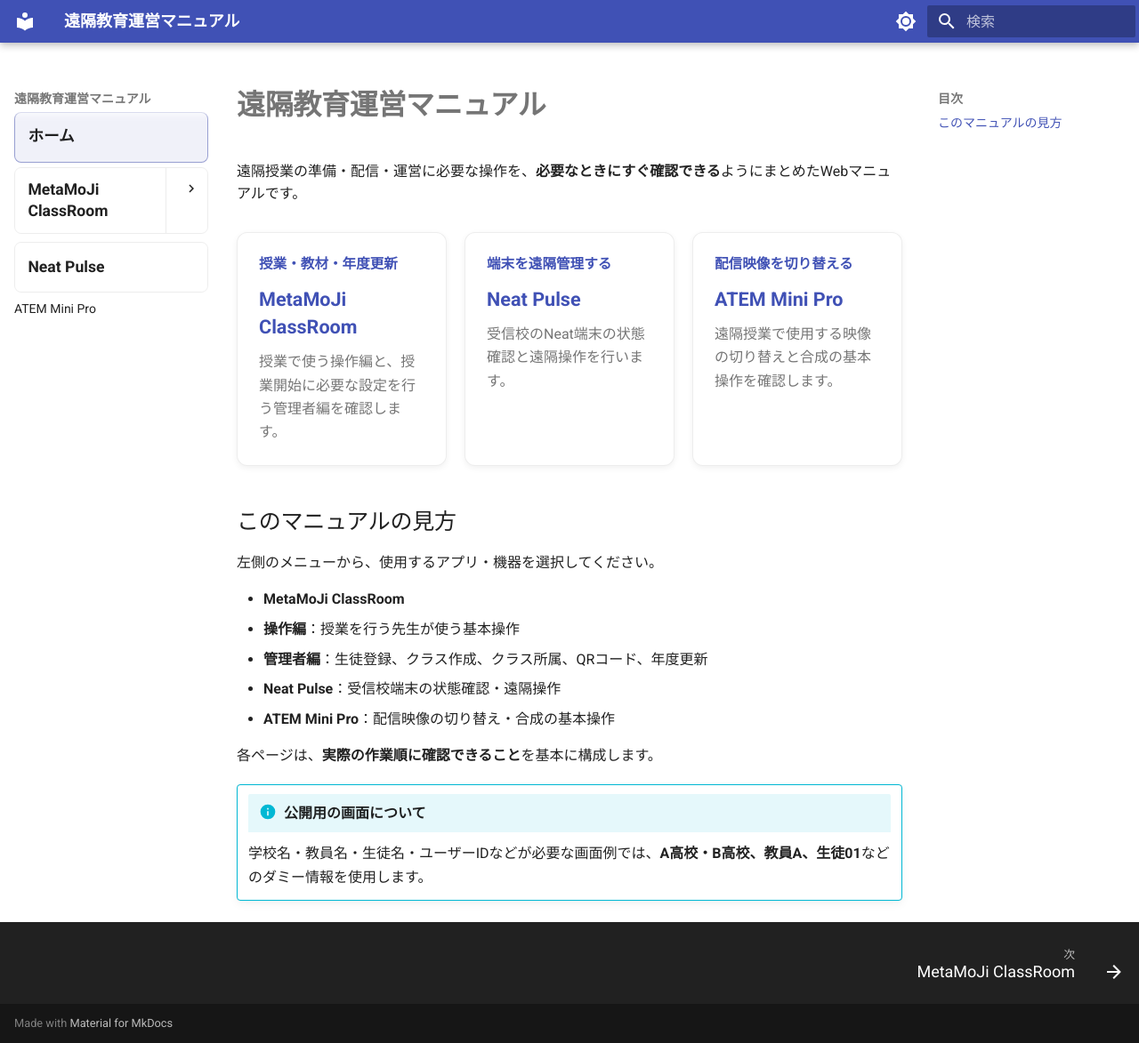
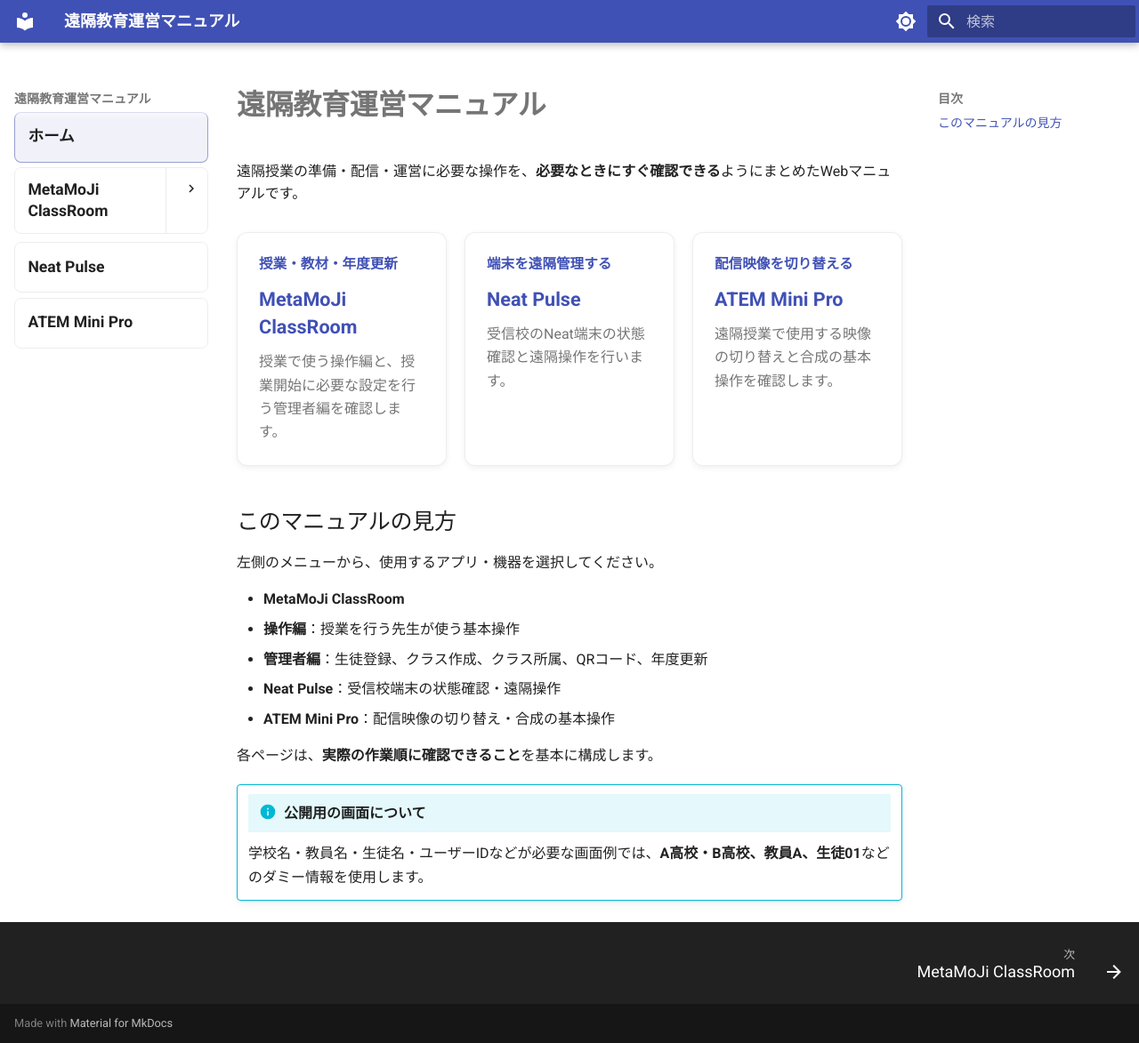
Before and after one commit to a-recs/remote-manual, an MkDocs documentation site: the page built from docs/index.md, in a window 1280 px wide and 1173 px high. Shown: the whole window at 89% size. Built offline with MkDocs 1.6.1 and Material for MkDocs 9.7.7, drawn with Linux system fonts in a browser that asks for light colours.

Commit message:
Match ATEM sidebar styling with top-level manuals

```diff
--- a/docs/stylesheets/sidebar-v2.css
+++ b/docs/stylesheets/sidebar-v2.css
@@ -1,26 +1,28 @@
 /* A-RECS 左ナビゲーション
-   方針：トップ3項目は入口として明確に、MetaMoJi配下は同じ階層の子メニューとして表示する。 */
+   方針：トップ4項目は入口として明確に、MetaMoJi配下は同じ階層の子メニューとして表示する。 */
 
 /* ==================================================
    0. 現在ページ用にMaterialが追加する重複ラベルを隠す
-   ホーム／Neat Pulseの二重表示対策
+   ホーム／Neat Pulse／ATEM Mini Proの二重表示対策
 ================================================== */
 .md-nav--primary > .md-nav__list > .md-nav__item:first-child label.md-nav__link,
-.md-nav--primary > .md-nav__list > .md-nav__item:nth-child(3) label.md-nav__link {
+.md-nav--primary > .md-nav__list > .md-nav__item:nth-child(3) label.md-nav__link,
+.md-nav--primary > .md-nav__list > .md-nav__item:nth-child(4) label.md-nav__link {
   display: none !important;
 }
 
 /* ==================================================
    1. トップレベル
-   ホーム / MetaMoJi ClassRoom / Neat Pulse
+   ホーム / MetaMoJi ClassRoom / Neat Pulse / ATEM Mini Pro
 ================================================== */
 .md-nav--primary > .md-nav__list > .md-nav__item {
   margin: 0.28rem 0 !important;
 }
 
-/* ホーム・Neat Pulse */
+/* ホーム・Neat Pulse・ATEM Mini Pro */
 .md-nav--primary > .md-nav__list > .md-nav__item:nth-child(1) > a.md-nav__link,
-.md-nav--primary > .md-nav__list > .md-nav__item:nth-child(3) > a.md-nav__link {
+.md-nav--primary > .md-nav__list > .md-nav__item:nth-child(3) > a.md-nav__link,
+.md-nav--primary > .md-nav__list > .md-nav__item:nth-child(4) > a.md-nav__link {
   display: flex !important;
   align-items: center !important;
   min-height: 2.85rem !important;
@@ -82,13 +84,15 @@
 /* ホバー */
 .md-nav--primary > .md-nav__list > .md-nav__item:nth-child(1) > a.md-nav__link:hover,
 .md-nav--primary > .md-nav__list > .md-nav__item:nth-child(3) > a.md-nav__link:hover,
+.md-nav--primary > .md-nav__list > .md-nav__item:nth-child(4) > a.md-nav__link:hover,
 .md-nav--primary > .md-nav__list > .md-nav__item:nth-child(2) > .md-nav__container:hover {
   background: color-mix(in srgb, var(--md-default-fg-color) 4%, transparent) !important;
 }
 
 /* 選択中 */
 .md-nav--primary > .md-nav__list > .md-nav__item:nth-child(1) > a.md-nav__link--active,
-.md-nav--primary > .md-nav__list > .md-nav__item:nth-child(3) > a.md-nav__link--active {
+.md-nav--primary > .md-nav__list > .md-nav__item:nth-child(3) > a.md-nav__link--active,
+.md-nav--primary > .md-nav__list > .md-nav__item:nth-child(4) > a.md-nav__link--active {
   border-color: color-mix(in srgb, var(--md-primary-fg-color) 45%, var(--md-default-fg-color--lightest)) !important;
   background: color-mix(in srgb, var(--md-primary-fg-color) 8%, transparent) !important;
 }
```
